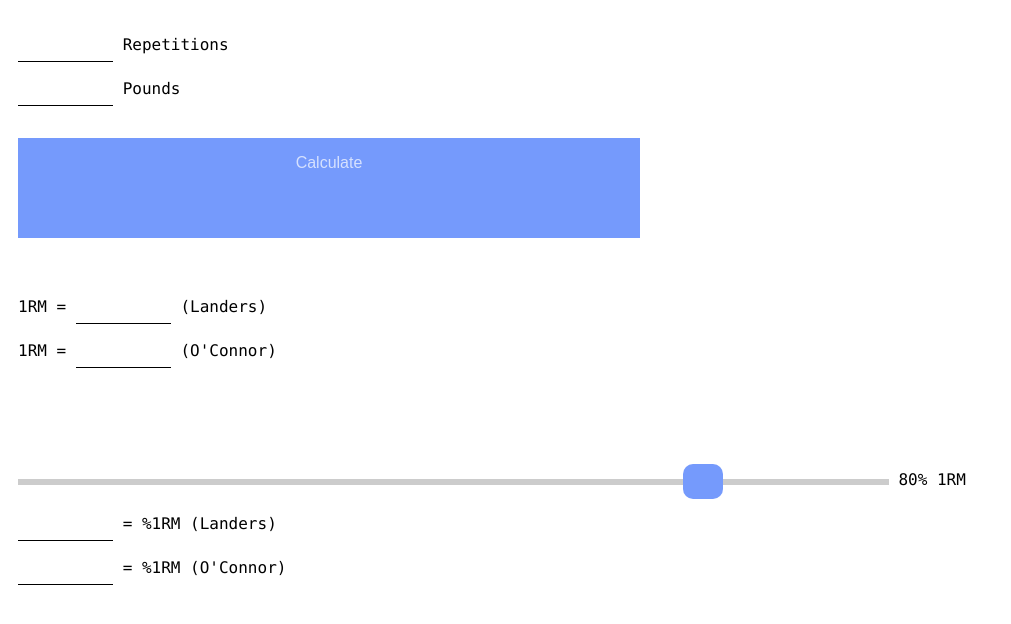
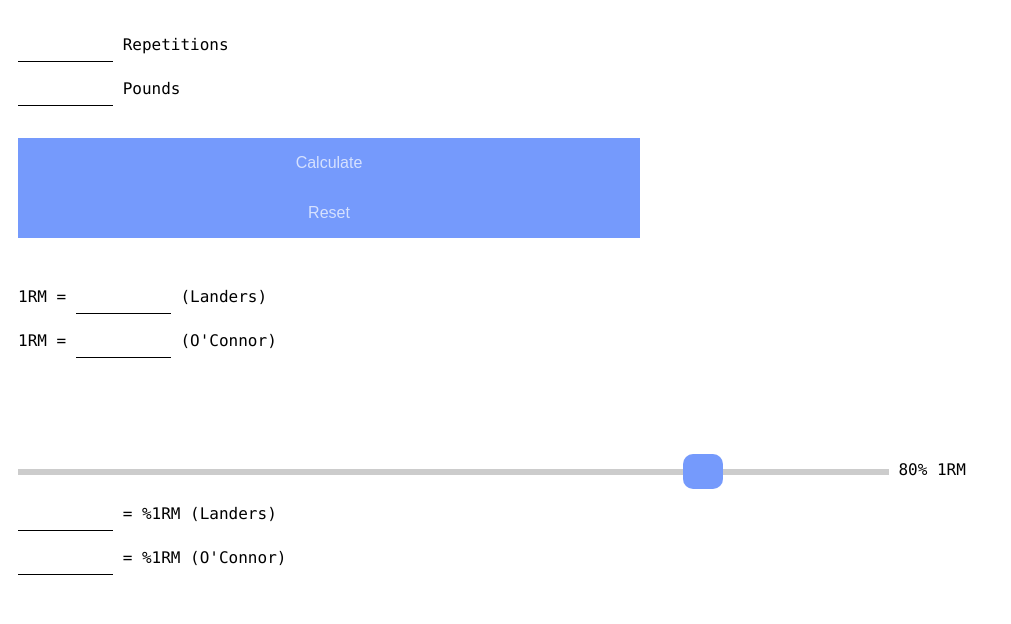
Before and after one commit to camerondpt/OneRepMax, a plain HTML site: page index.html in a window 1280 px wide. Shown: the whole page, without its empty margins (0-1011 px from the left). Drawn offline with nearby package versions, Linux system fonts and the light colour scheme.

Commit message:
Button fix

```diff
--- a/index.html
+++ b/index.html
@@ -17,7 +17,7 @@
     <br>
     <div>
       <button id="calculate">Calculate</button>
-      <button id="Reset"</button>
+      <button id="Reset">Reset</button>
     </div>
     <br>
     <form>
```
